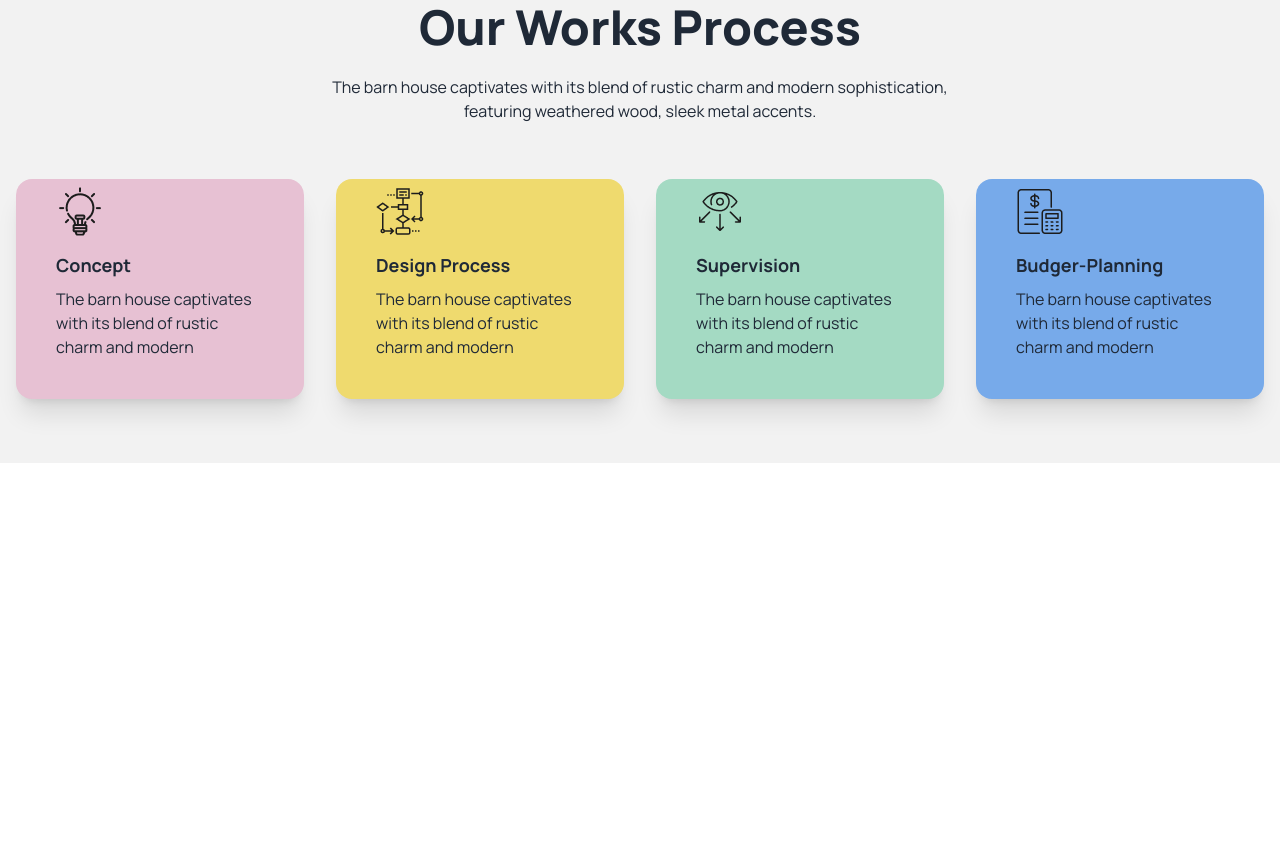
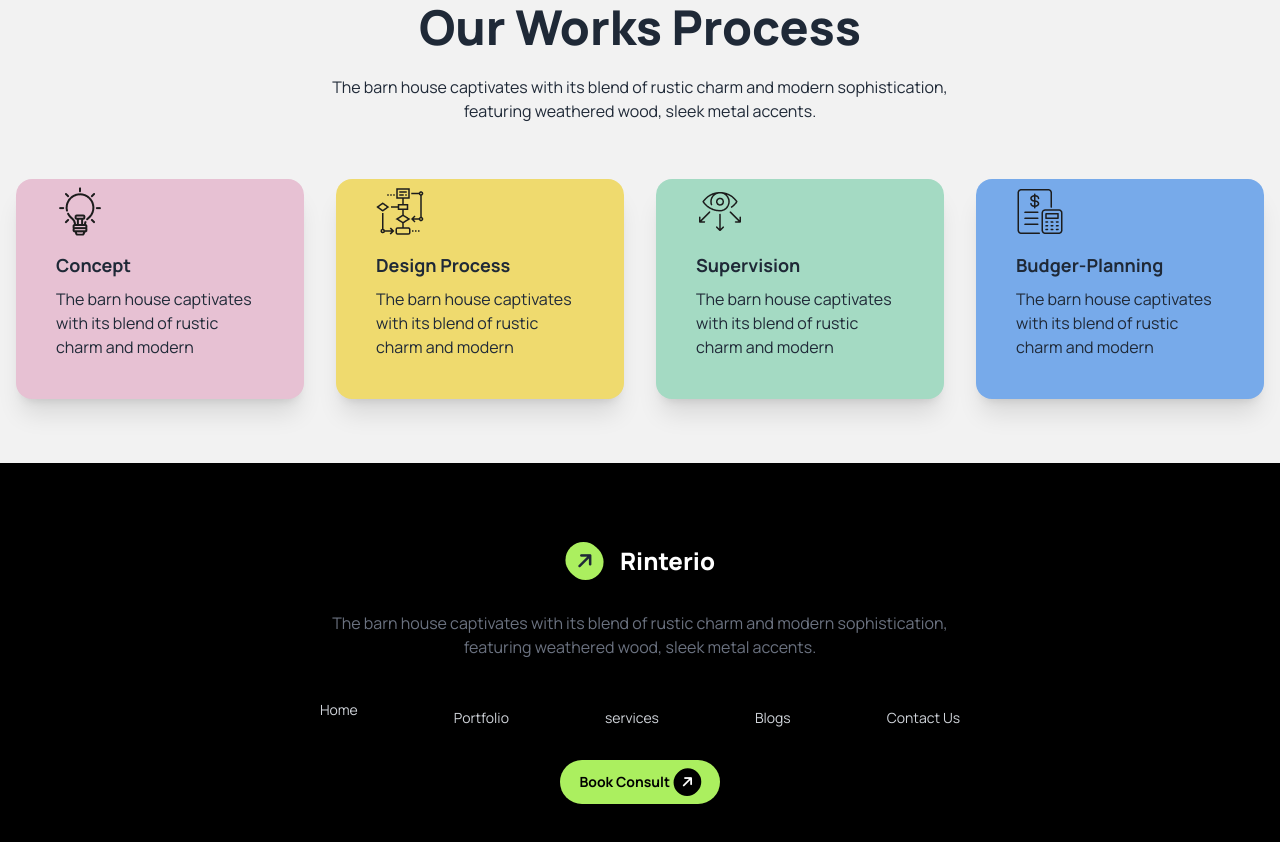
Before and after one commit to Nanditahalder/Assignment-3, a plain HTML site: page index.html in a window 1280 px wide. Shown: the part 1592-2434 px from the top of the page. Before the commit the page ends 2055 px from the top, so only its background shows below. Drawn offline with nearby package versions, Linux system fonts and the light colour scheme.

Commit message:
added footer section

```diff
--- a/index.html
+++ b/index.html
@@ -200,8 +200,37 @@
 
       </main>
       <!-- Footer Section -->
-       <footer>
+            <footer class="bg-black py-12">
+              <div>
+                <div class="flex gap-4 py-8 justify-center items-center">
+                    <i class="fa-solid rotate-45 bg-[#ABEF5F] rounded-full px-3 py-1 text-xl fa-arrow-up"></i>
+                    <a class="font-extrabold text-white text-2xl">Rinterio</a>
+                </div>
+                    <p class=" text-center text-gray-500">
+                      The barn house captivates with its blend of rustic charm and modern sophistication, <br> featuring weathered wood, sleek metal accents.
+                    </p>
+                    <div>
+                    <div>
+                      <ul class="lg:flex justify-center items-center text-center mt-8 gap-24 text-[14px] space-y-4 text-gray-300">
+                        <li><a>Home</a></li>
+                        <li><a>Portfolio</a></li>
+                        <li><a>services</a></li>
+                        <li><a>Blogs</a></li>
+                        <li><a>Contact Us</a></li>
+                    </ul>
+                    </div>
+                </div>
+                    <div class="flex justify-center w-48 mt-8 mx-auto items-center">
+                      <div class=" ml-4 text-black font-bold w-40 mx-auto text-sm px-4 py-2 rounded-full bg-[#ABEF5F]">
+                        <div class="flex justify-center items-center gap-1">
+                          <a>Book Consult</a>
+                        <i class="fa-solid rotate-45 bg-[#000] rounded-full px-2 py-1 text-sm text-white fa-arrow-up"></i>
+                        </div>
+                      </div>
+                    </div>
 
-       </footer>
+              </div>
+            </footer>
+
 </body>
 </html>
```
